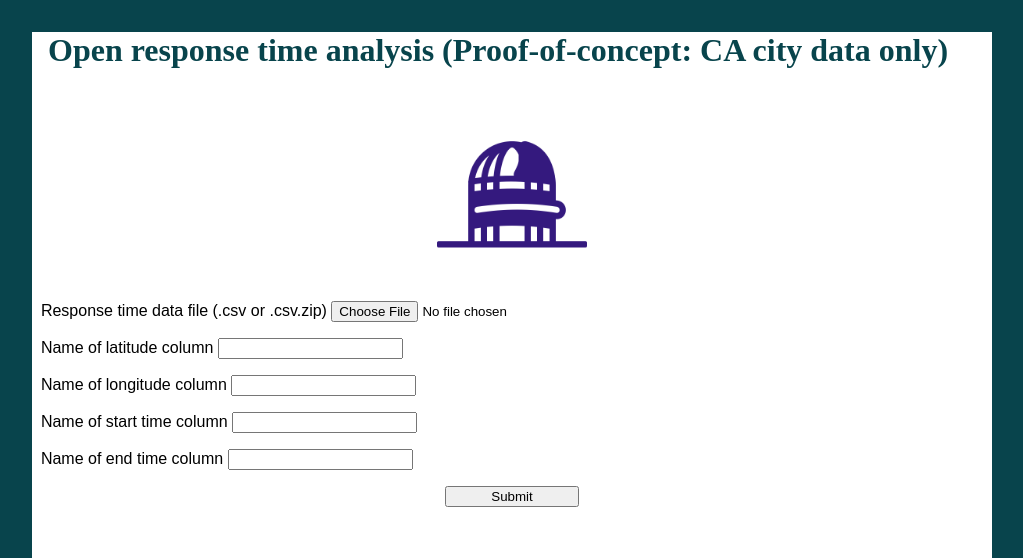
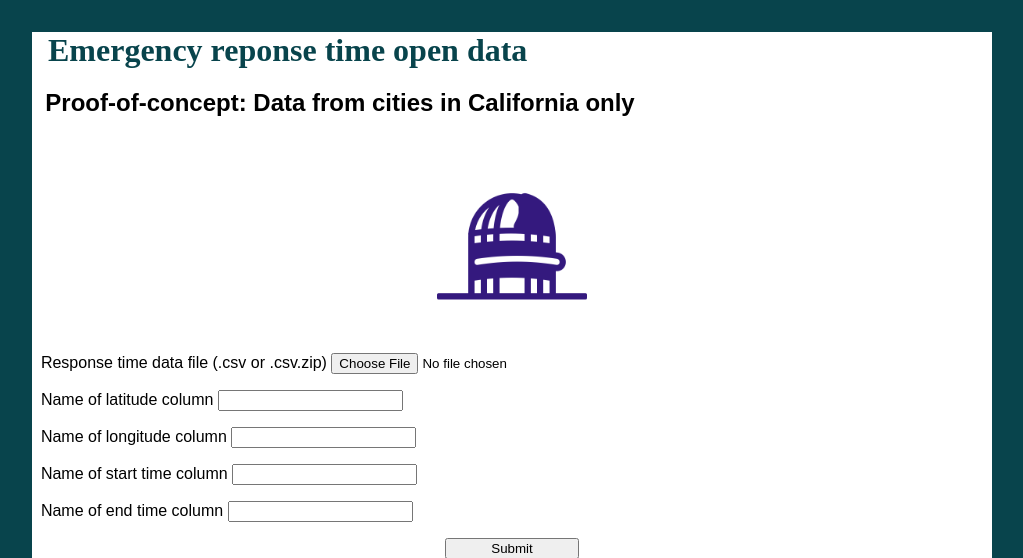
Before and after one commit to edjzhang/codea-api-v2, a Flask app: page / in a window 1280 px wide. Shown: the top 558 px of the page, without its empty margins (128-1151 px from the left). Run offline with Flask 2, Linux system fonts and the light colour scheme; parts of the project's set-up code (start-up, migrations or seed data) failed here and were passed over.

Commit message:
Split header across two rows

```diff
--- a/templates/upload.html
+++ b/templates/upload.html
@@ -1,11 +1,12 @@
 <html>
   <head>
-    <title> Open data response time analysis</title>
+    <title> Emergency reponse time open data analysis</title>
     <link rel="stylesheet" href="{{ url_for('static', filename='css/main.css') }}">
   </head>
    <body>
       <header>
-         <h1> &nbsp; Open response time analysis (Proof-of-concept: CA city data only)</h1>
+         <h1> &nbsp; Emergency reponse time open data</h1>
+         <h2> &nbsp; Proof-of-concept: Data from cities in California only</h2>
       </header>
       <div style="text-align:center">
          <img src="{{url_for('static', filename='moti_logo.png')}}" width = "200" height = "200" align="middle" />
```
